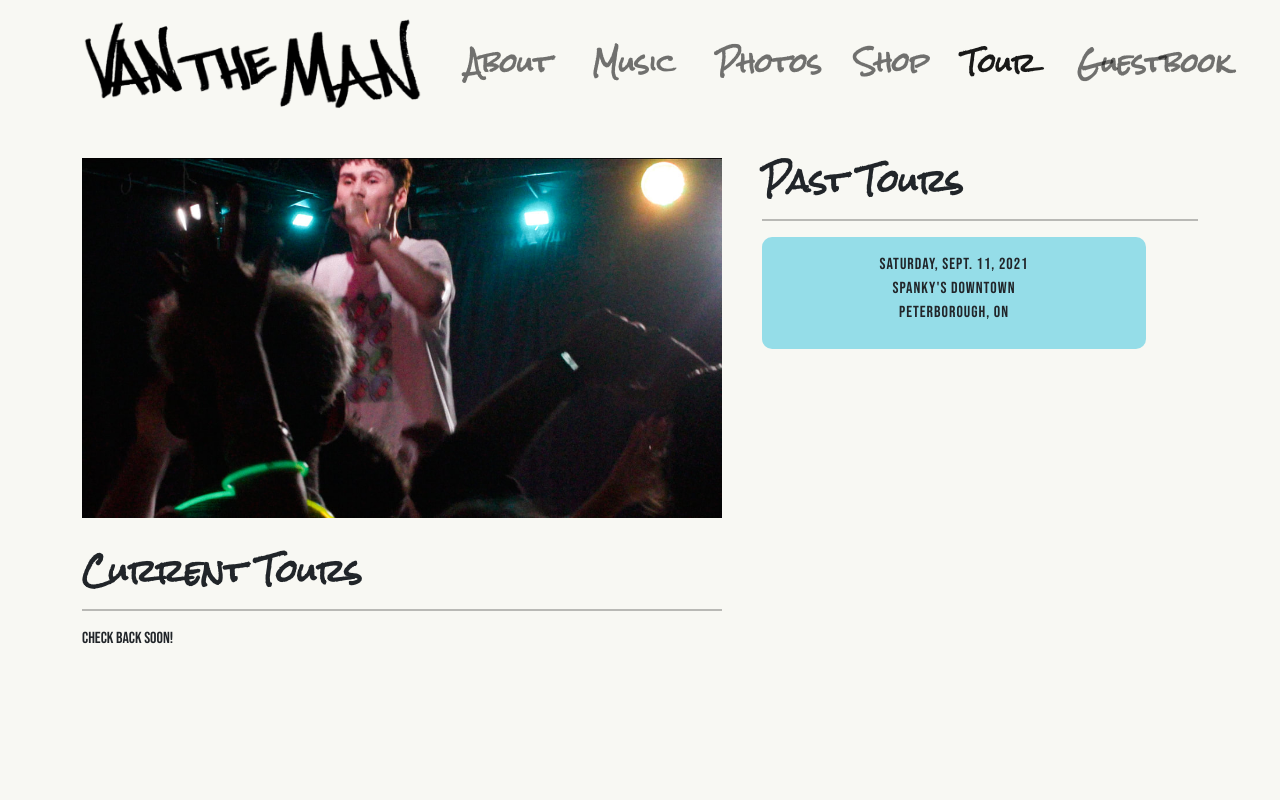
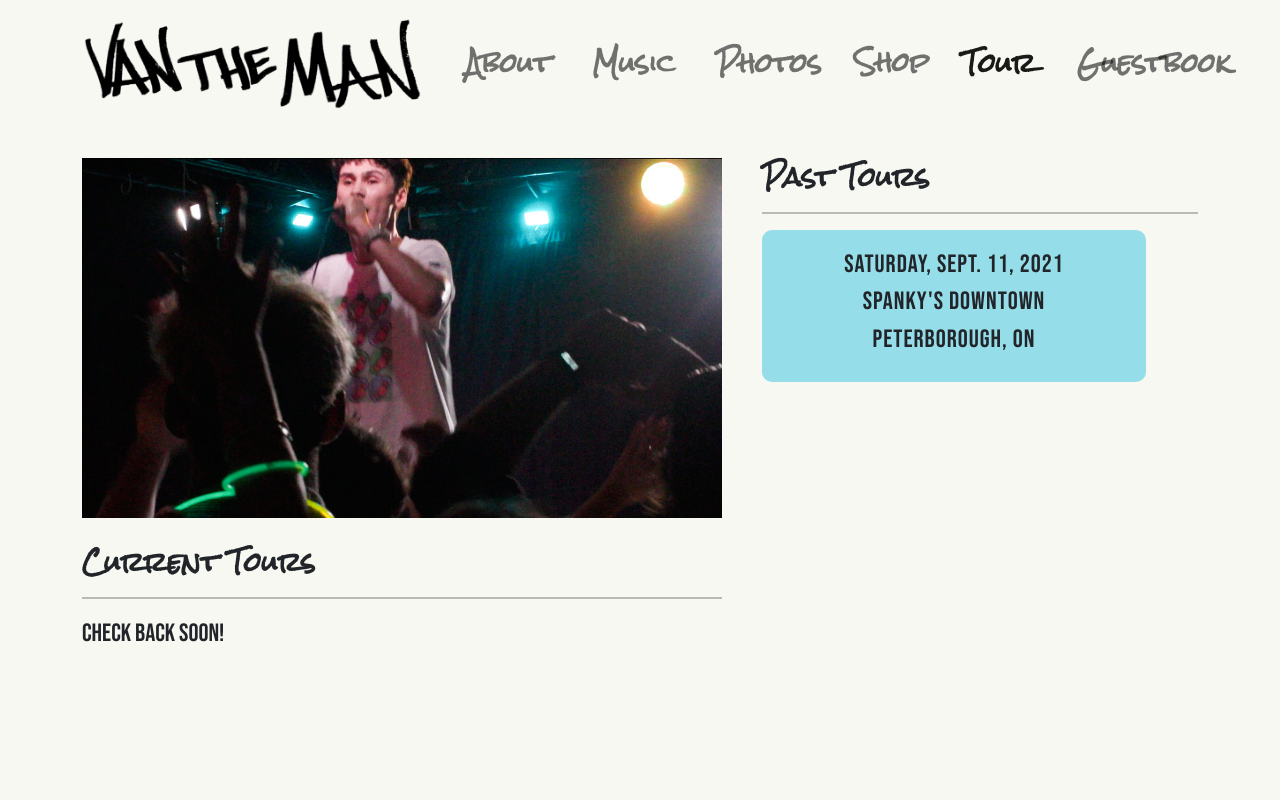
Before and after one commit to jadew33/PostgresSQL-Gym2, a React (Create React App) app in the folder client/: page /tour in a window 1280 px wide. Shown: the top 800 px of the page. Built offline with nearby package versions, Linux system fonts and the light colour scheme.

Commit message:
fixed font size issue

```diff
--- a/client/src/Styles/Tour.scss
+++ b/client/src/Styles/Tour.scss
@@ -22,6 +22,9 @@
         border: 1px solid black;
         max-width: 50vw;
     }
+    p {
+        font-size: 25px;
+    }
     @media (max-width: $screen-md) {
         margin-top: 1em;
         .subtext {
```
